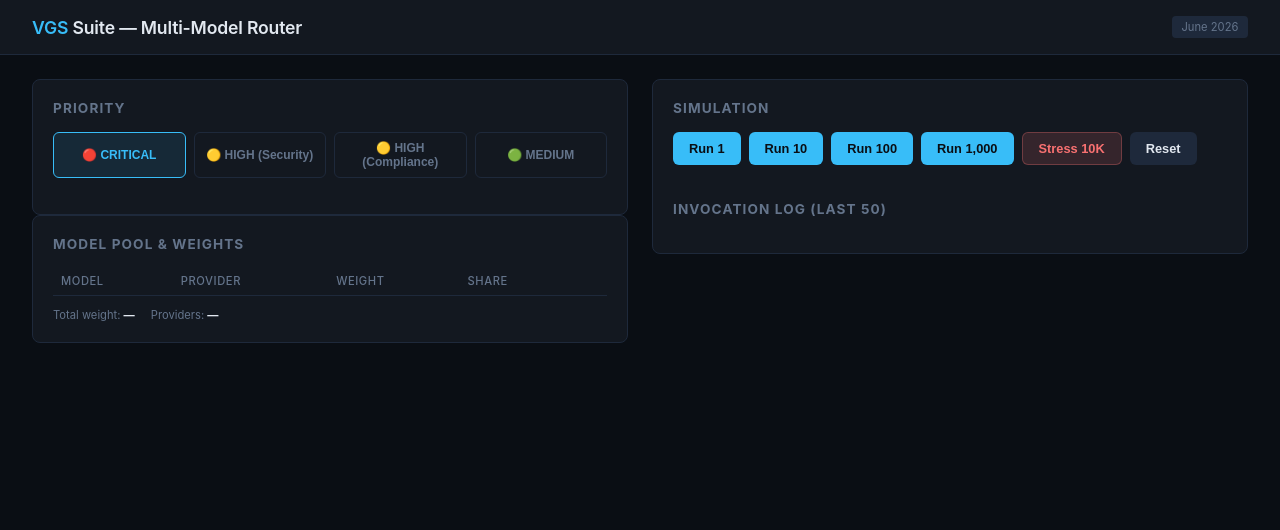
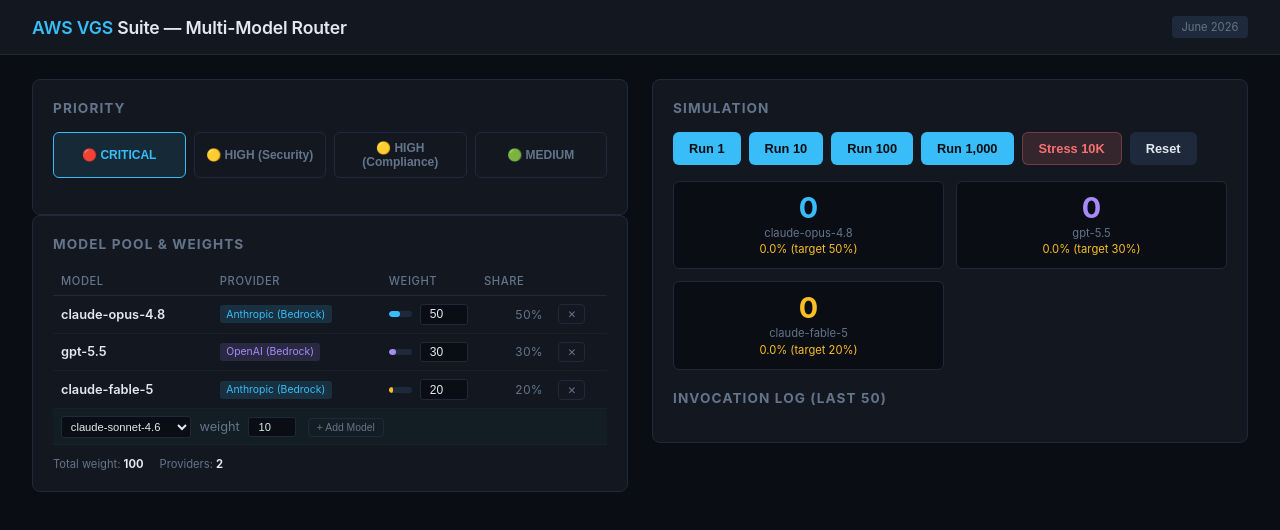
Before and after one commit to kdeath83/AWS-AU-AI-VGS-Suite, a website: page docs/demo/multi-model-router.html in a window 1280 px wide. Drawn offline with Linux system fonts and the light colour scheme.

Commit message:
fix: demo — addRowHTML ordering + AWS VGS title

```diff
--- a/docs/demo/multi-model-router.html
+++ b/docs/demo/multi-model-router.html
@@ -128,7 +128,7 @@
 <body>
 
 <header>
-  <h1><span>VGS</span> Suite — Multi-Model Router</h1>
+  <h1><span>AWS VGS</span> Suite — Multi-Model Router</h1>
   <span class="badge">June 2026</span>
 </header>
 
@@ -280,6 +280,18 @@
   // ── Pool table ──
   const tbody = document.querySelector('#poolTable tbody');
   const totalWeight = tier.models.reduce((s, m) => s + m.weight, 0);
+  // ── Add Model row (must compute BEFORE innerHTML assignment) ──
+  const existingIds = tier.models.map(m => m.id);
+  const availableToAdd = AVAILABLE_MODELS.filter(m => !existingIds.includes(m.id));
+  const addRowHTML = availableToAdd.length > 0 ? `<tr class="add-model-row">
+    <td colspan="5" style="padding:0.4rem 0.5rem;">
+      <select id="addModelSelect">${availableToAdd.map(m => `<option value="${m.id}">${m.id}</option>`).join('')}</select>
+      <span style="color:var(--muted);margin:0 0.3rem;">weight</span>
+      <input id="addModelWeight" type="number" min="1" max="100" value="10">
+      <button class="add-btn" onclick="addModel()" style="margin-left:0.5rem;">+ Add Model</button>
+    </td>
+  </tr>` : '';
+
   tbody.innerHTML = tier.models.map(m => {
     const share = totalWeight > 0 ? ((m.weight / totalWeight) * 100).toFixed(0) : (m.primary ? 'primary' : 'fallback');
     const providerClass = m.provider.includes('Anthropic') ? 'provider-bedrock' :
@@ -297,18 +309,6 @@
       <td><button class="delete-btn" onclick="removeModel('${m.id}')" title="Remove model">✕</button></td>
     </tr>`;
   }).join('') + addRowHTML;
-
-  // ── Add Model row ──
-  const existingIds = tier.models.map(m => m.id);
-  const availableToAdd = AVAILABLE_MODELS.filter(m => !existingIds.includes(m.id));
-  const addRowHTML = availableToAdd.length > 0 ? `<tr class="add-model-row">
-    <td colspan="5" style="padding:0.4rem 0.5rem;">
-      <select id="addModelSelect">${availableToAdd.map(m => `<option value="${m.id}">${m.id}</option>`).join('')}</select>
-      <span style="color:var(--muted);margin:0 0.3rem;">weight</span>
-      <input id="addModelWeight" type="number" min="1" max="100" value="10">
-      <button class="add-btn" onclick="addModel()" style="margin-left:0.5rem;">+ Add Model</button>
-    </td>
-  </tr>` : '';
 
   document.getElementById('totalWeight').textContent = totalWeight;
   document.getElementById('providerCount').textContent = new Set(tier.models.map(m => m.provider)).size;
```
